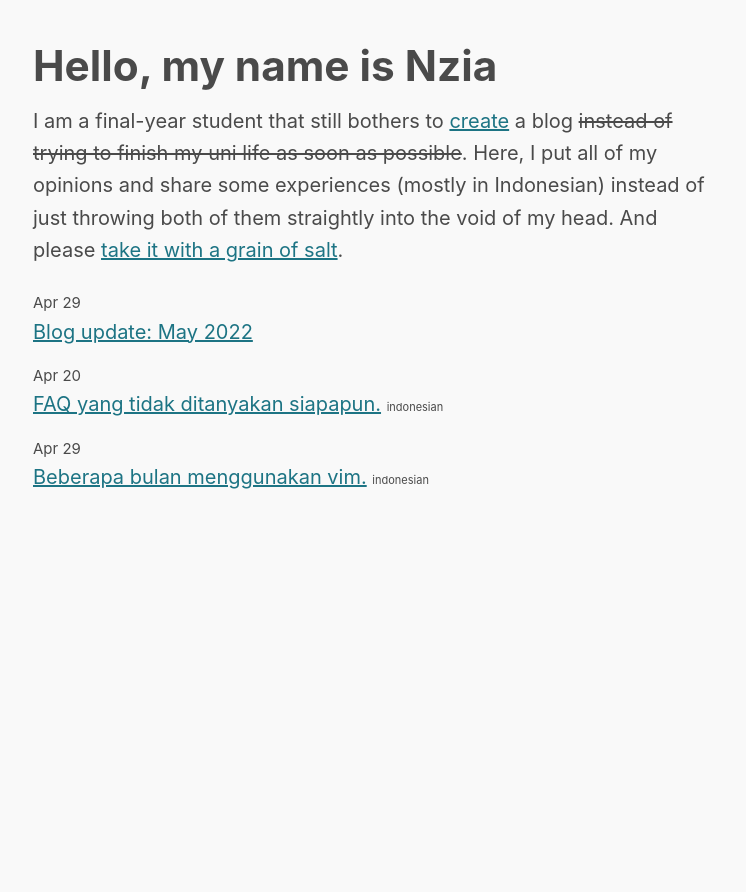
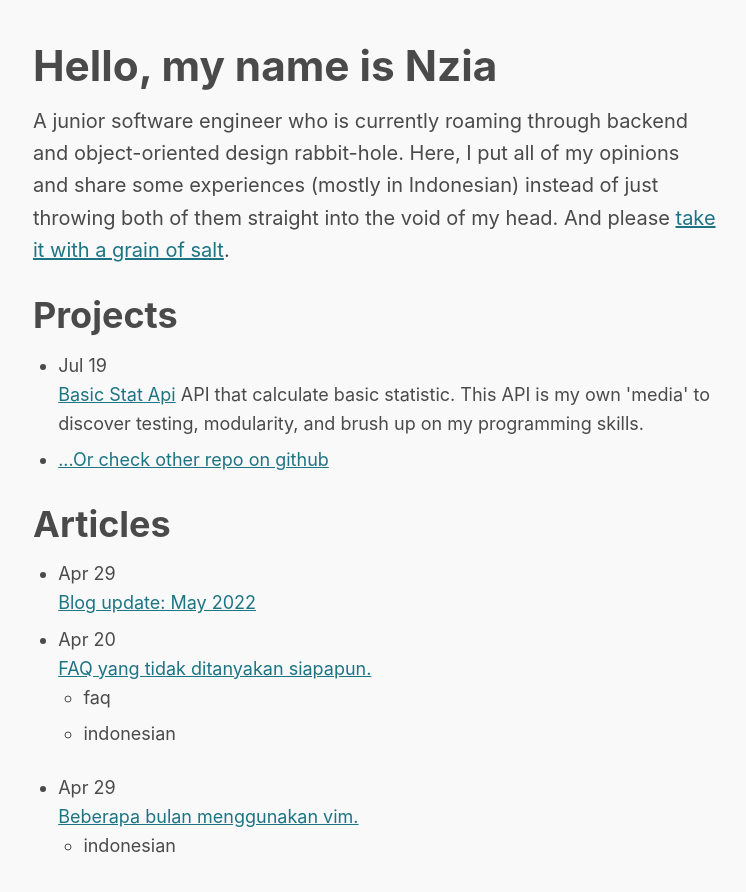
Before and after one commit to nwxxb/nwxxb.github.io, a plain HTML site: page index.html in a window 1280 px wide. Shown: the whole page, without its empty margins (265-1011 px from the left). Before the commit the page ends 800 px from the top, so only its background shows below. Drawn offline with Linux system fonts and the light colour scheme.

Commit message:
Automated commit at 2023-10-13 08:28:01 UTC by Nanoc 4.12.5

```diff
--- a/index.html
+++ b/index.html
@@ -13,59 +13,108 @@
       </h1>
     </header>
     <main class="main">
-      <p id="index_desc">I am a final-year student that
-still bothers to <a href="https://github.com/nawwab">create</a> a blog <s>instead of
-	trying to finish my uni life as soon as possible</s>.
+      <p id="index_desc">
+A junior software engineer who is currently roaming through backend and object-oriented design rabbit-hole.
 Here, I put all of my opinions and share some experiences (mostly in Indonesian) instead of just
-throwing both of them straightly into the void of my head. And please
-<a
-  href="https://dictionary.cambridge.org/dictionary/english/take-something-with-a-grain-of-salt">take it with a grain of salt</a>.
+throwing both of them straight into the void of my head. And please
+<a href="https://dictionary.cambridge.org/dictionary/english/take-something-with-a-grain-of-salt">take it with a grain of salt</a>.
 </p>
 
+      <section class="posts">
 
-      <section class="posts">
-  <ul class="posts__list" style="font-size: 2rem;">
+  <h2 class="posts__title">Projects</h2>
+
+  <ul class="posts__items">
 
 
-        <li class="post__list">
-          <div class="post__list-item__date">
-            Apr 29
+        <li class="posts__item">
+          <div class="posts__item-date">
+            Jul 19
           </div>
-          <a class="posts__list-item__a" href="/posts/blog_update_may/">Blog update: May 2022</a>
+
+            <a class="posts__item-title" href="/projects/basic_stat_api/">Basic Stat Api</a>
+
+          API that calculate basic statistic. This API is my own 'media' to discover testing, modularity, and brush up on my programming skills.
 
         </li>
 
 
 
-        <li class="post__list">
-          <div class="post__list-item__date">
-            Apr 20
+        <li class="posts__item">
+          <div class="posts__item-date">
+
           </div>
-          <a class="posts__list-item__a" href="/posts/faq/">FAQ yang tidak ditanyakan siapapun.</a>
 
-            <span class="post__list-item__tags">
+            <a class="posts__item-title" href="https://github.com/nwxxb">...Or check other repo on github</a>
 
-                <span>indonesian</span>
 
-            </span>
+
 
         </li>
 
 
 
-        <li class="post__list">
-          <div class="post__list-item__date">
+  </ul>
+</section>
+
+      <section class="posts">
+
+  <h2 class="posts__title">Articles</h2>
+
+  <ul class="posts__items">
+
+
+        <li class="posts__item">
+          <div class="posts__item-date">
             Apr 29
           </div>
-          <a class="posts__list-item__a" href="/posts/pengalaman_pakai_vim/">Beberapa bulan menggunakan vim.</a>
 
-            <span class="post__list-item__tags">
+            <a class="posts__item-title" href="/posts/blog_update_may/">Blog update: May 2022</a>
 
-                <span>indonesian</span>
 
-            </span>
 
         </li>
+
+
+
+        <li class="posts__item">
+          <div class="posts__item-date">
+            Apr 20
+          </div>
+
+            <a class="posts__item-title" href="/posts/faq/">FAQ yang tidak ditanyakan siapapun.</a>
+
+
+
+            <ul class="posts__item-tags">
+
+                <li class="posts__item-tag">faq</li>
+
+                <li class="posts__item-tag">indonesian</li>
+
+            </ul>
+
+        </li>
+
+
+
+        <li class="posts__item">
+          <div class="posts__item-date">
+            Apr 29
+          </div>
+
+            <a class="posts__item-title" href="/posts/pengalaman_pakai_vim/">Beberapa bulan menggunakan vim.</a>
+
+
+
+            <ul class="posts__item-tags">
+
+                <li class="posts__item-tag">indonesian</li>
+
+            </ul>
+
+        </li>
+
 
 
 
```
Also changed, not shown: projects/basic_stat_api/index.html (added, +60 -0 lines).
